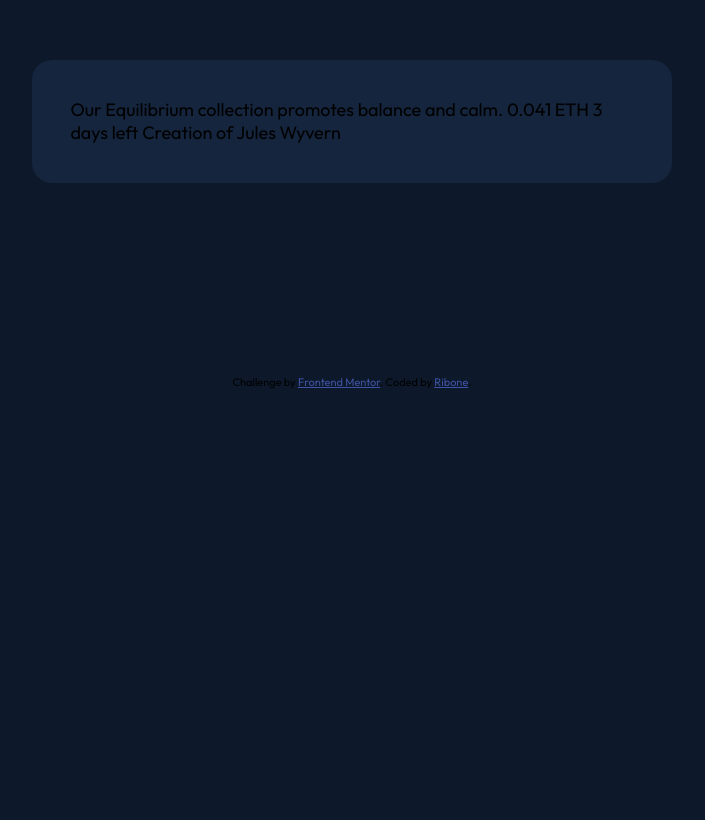
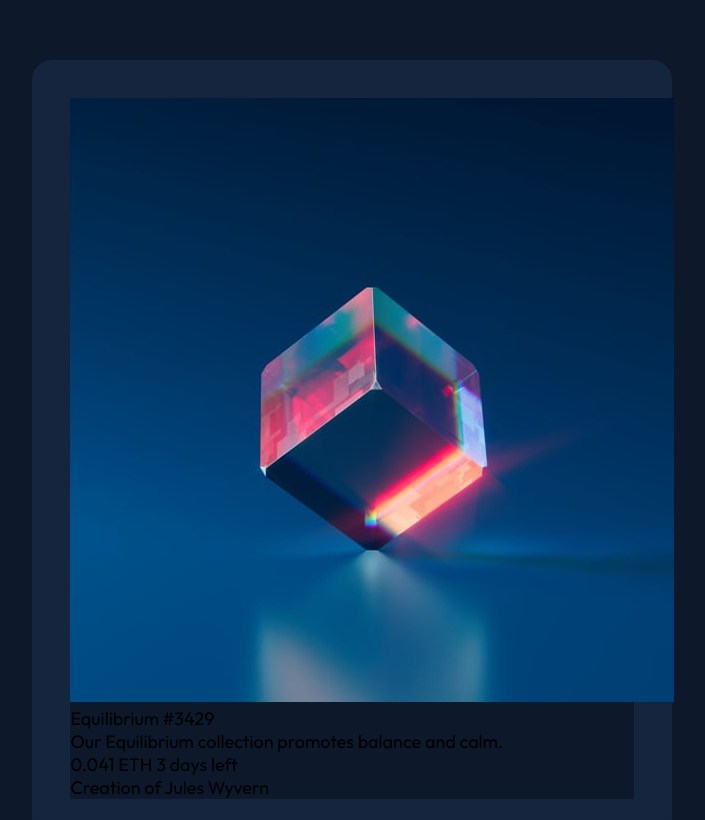
Before and after one commit to riboney-fmc/NFT-Preview-Cards, an Angular app: page / in a window 1280 px wide. Shown: the part 132-952 px from the top of the page, without its empty margins (288-993 px from the left). Before the commit the page ends 800 px from the top, so only its background shows below. Built offline with nearby package versions, Linux system fonts and the light colour scheme.

Commit message:
Create initial HTML structure

```diff
--- a/src/app/app.component.html
+++ b/src/app/app.component.html
@@ -1,8 +1,28 @@
 <div class="card-background">
-  Our Equilibrium collection promotes balance and calm.
+  <!-- Top part of the card -->
+  <div class="card-image">
+    <img id='card-image' src="./assets/images/image-equilibrium.jpg" alt="image-equilibrium">
+  </div>
 
-  0.041 ETH
-  3 days left
+  <!-- Middle part of the card -->
+  <div class="card-body">
+    <div class="card-heading">
+      Equilibrium #3429
+    </div>
 
-  Creation of Jules Wyvern
+    <div class="card-desc">
+      Our Equilibrium collection promotes balance and calm.
+    </div>
+
+    <div class="card-info">
+      0.041 ETH
+      3 days left
+    </div>
+  </div>
+
+  <!-- Bottom part of the card -->
+  <div class="card-footer">
+    Creation of Jules Wyvern
+  </div>
+
 </div>
```
